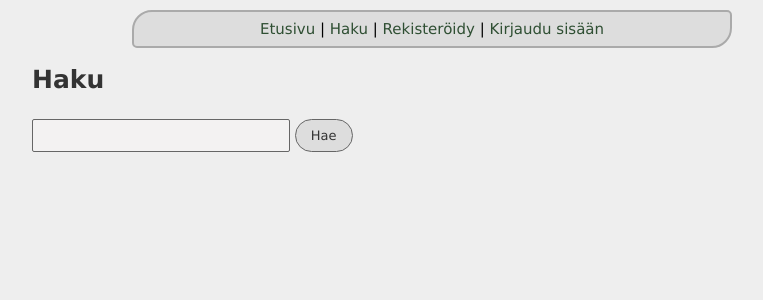
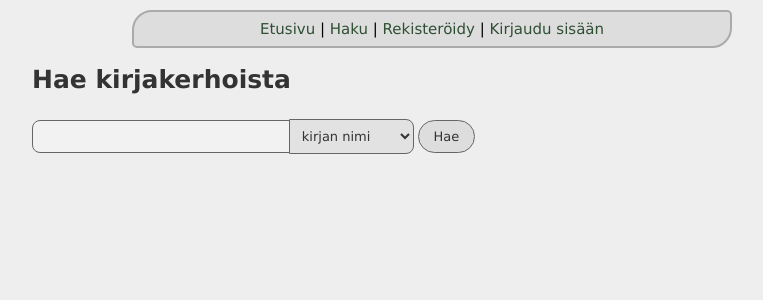
Before and after one commit to porkkasanna/kirjakerho, a Flask app: page /search in a window 1280 px wide. Shown: the top 300 px of the page, without its empty margins (208-971 px from the left). Run offline with Flask 3, Linux system fonts and the light colour scheme.

Commit message:
Improve search feature

```diff
--- a/app.py
+++ b/app.py
@@ -43,8 +43,11 @@ def index():
 @app.route("/search")
 def search():
     query = request.args.get("query")
-    results = clubs.search(query) if query else []
-    return render_template("search.html", query=query, results=results)
+    query_from = request.args.get("query_from")
+    if not query_from:
+        query_from = ""
+    results = clubs.search(query, query_from) if query else []
+    return render_template("search.html", query=query, q_from=query_from, results=results)
 
 @app.route("/register")
 def register():
--- a/static/style.css
+++ b/static/style.css
@@ -49,6 +49,10 @@ input[type=submit] {
     cursor: pointer;
 }
 
+#submit_search {
+    margin-left: 5px;
+}
+
 input[type=text], input[type=password], textarea {
     font-family: Verdana, Geneva, Tahoma, sans-serif;
     font-size: 13px;
@@ -58,7 +62,25 @@ input[type=text], input[type=password], textarea {
     padding: 8px;
     min-width: 30%;
     border-style: solid;
-    border-radius: 2px;
+    border-radius: 8px;
+    border-color: #666;
+    border-width: 1px;
+}
+
+#text_search {
+    border-radius: 8px 0px 0px 8px;
+}
+
+select {
+    font-family: Verdana, Geneva, Tahoma, sans-serif;
+    font-size: 13px;
+    color: #333;
+    background-color: #e2e2e2;
+    margin: 8px -6px;
+    padding: 8px;
+    width: 125px;
+    border-style: solid;
+    border-radius: 0px 8px 8px 0px;
     border-color: #666;
     border-width: 1px;
 }
--- a/templates/search.html
+++ b/templates/search.html
@@ -1,19 +1,41 @@
 {% extends "layout.html" %}
 
-{% block title %}Haku{% endblock %}
+{% block title %}Hae kirjakerhoista{% endblock %}
 
 {% block content %}
 
-<h1>Haku</h1>
+<h1>Hae kirjakerhoista</h1>
 
 <form action="/search" method="get">
     <p>
         {% if query %}
-        <input type="text" name="query" value="{{ query }}" />
+        <input id="text_search" type="text" name="query" value="{{ query }}" />
         {% else %}
-        <input type="text" name="query" />
+        <input id="text_search" type="text" name="query" />
         {% endif %}
-        <input type="submit" value="Hae" />
+        <select name="query_from" id="query_from">
+            {% if q_from == "title" %}
+            <option value="title" selected>kirjan nimi</option>
+            {% else %}
+            <option value="title">kirjan nimi</option>
+            {% endif %}
+            {% if q_from == "author" %}
+            <option value="author" selected>kirjailija</option>
+            {% else %}
+            <option value="author">kirjailija</option>
+            {% endif %}
+            {% if q_from == "user" %}
+            <option value="user" selected>käyttäjä</option>
+            {% else %}
+            <option value="user">käyttäjä</option>
+            {% endif %}
+            {% if q_from == "genre" %}
+            <option value="genre" selected>genre</option>
+            {% else %}
+            <option value="genre">genre</option>
+            {% endif %}
+        </select>
+        <input id="submit_search" type="submit" value="Hae" />
     </p>
 </form>
 
```
Also changed, not shown: clubs.py (+22 -7 lines).
